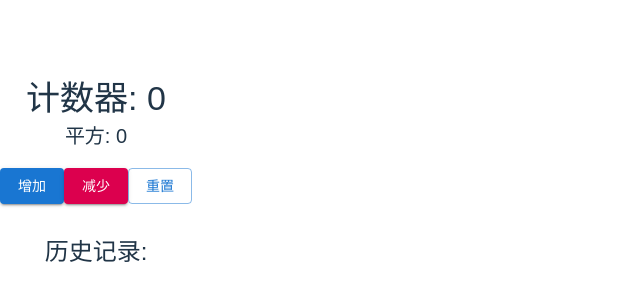
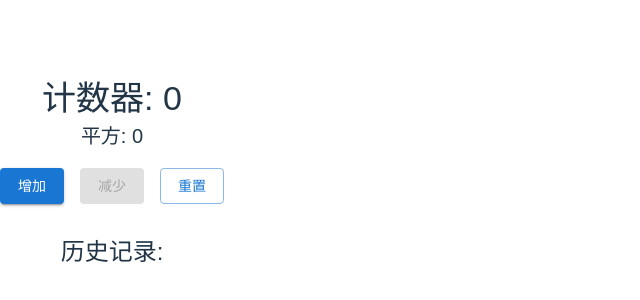
Before and after one commit to maxwellyu1024/my-counter-app, a React (Vite) app: page / in a window 1280 px wide. Shown: the part 244-544 px from the top of the page, without its empty margins (0-640 px from the left). Built offline with nearby package versions, Linux system fonts and the light colour scheme.

Commit message:
disabled Button

```diff
--- a/src/App.tsx
+++ b/src/App.tsx
@@ -1,7 +1,7 @@
 // src/App.tsx
 import React, { useState } from 'react';
 import { CounterProvider, useCounterContext } from './CounterContext';
-import { Button, Typography, Box, List, ListItem, Card, CardContent, Snackbar } from '@mui/material';
+import { Button, Typography, Box, List, ListItem, Card, CardContent, Snackbar, Grid } from '@mui/material';
 import './App.css';
 
 const CounterDisplay: React.FC = () => {
@@ -36,9 +36,24 @@ const CounterDisplay: React.FC = () => {
       <Typography variant="h4">计数器: {count}</Typography>
       <Typography variant="h6">平方: {squaredCount}</Typography>
       <Box mt={2}>
-        <Button variant="contained" color="primary" onClick={handleIncrement}>增加</Button>
-        <Button variant="contained" color="secondary" onClick={handleDecrement}>减少</Button>
-        <Button variant="outlined" onClick={handleReset}>重置</Button>
+        <Grid container spacing={2} justifyContent="center">
+          <Grid item>
+            <Button variant="contained" color="primary" onClick={handleIncrement}>增加</Button>
+          </Grid>
+          <Grid item>
+            <Button
+              variant="contained"
+              color="secondary"
+              onClick={handleDecrement}
+              disabled={count === 0}
+            >
+              减少
+            </Button>
+          </Grid>
+          <Grid item>
+            <Button variant="outlined" onClick={handleReset}>重置</Button>
+          </Grid>
+        </Grid>
       </Box>
       <Box mt={4}>
         <Typography variant="h5">历史记录:</Typography>
```
